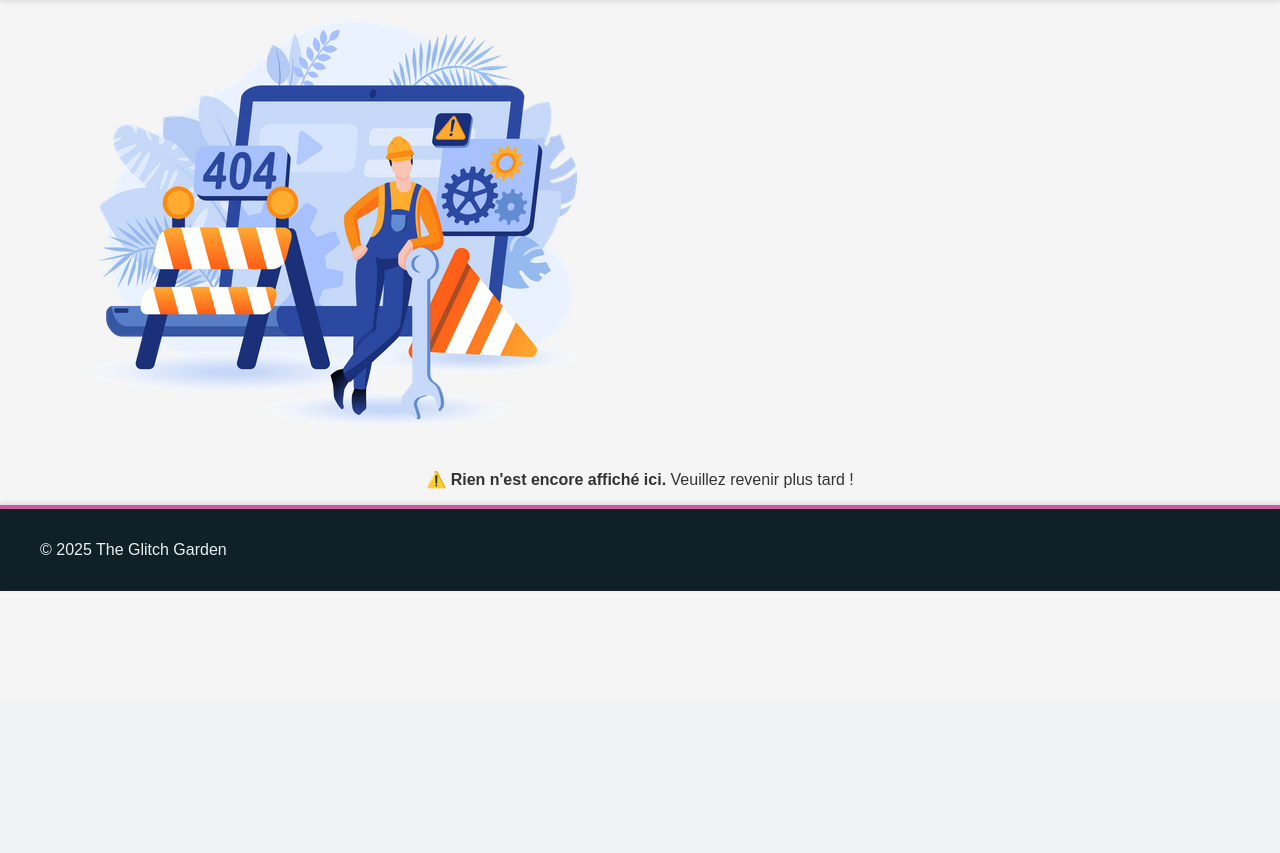
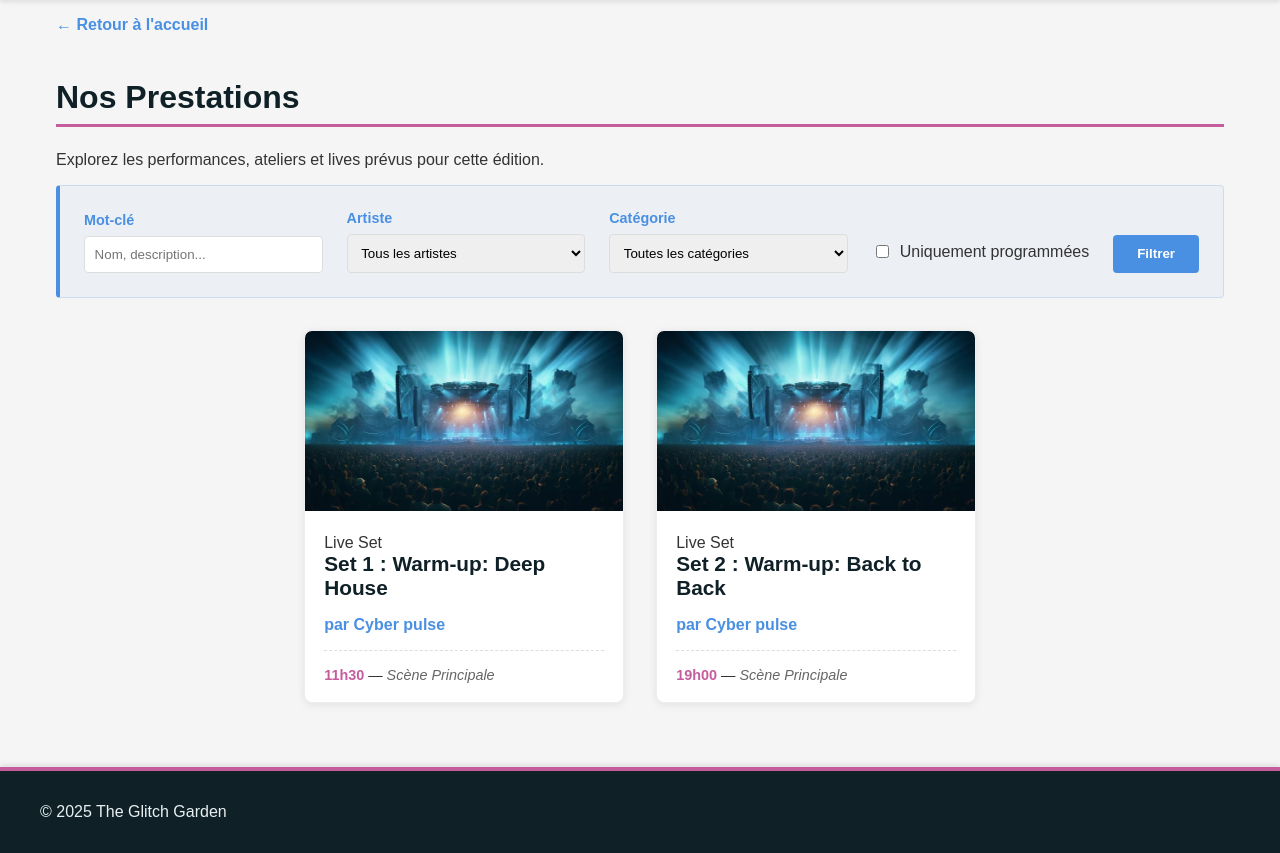
Before and after one commit to Locktix/The-Glitch-Garden, a PHP site: page /prestations.html in a window 1280 px wide. Shown: the part 98-951 px from the top of the page. Before the commit the page ends 689 px from the top, so only its background shows below. Run offline with PHP 8.4, Linux system fonts and the light colour scheme.

Commit message:
Add prestations and contact pages with styles
Implemented new 'prestations' and 'contact' pages with dedicated CSS for each. Updated HTML structure for both pages, including forms and filtering UI for prestations. Added new CSS files: contact.css and prestations.css. Refactored and cleaned up existing CSS files for consistency and removed unnecessary comments. Minor HTML structure improvements and added navigation/back links for better UX.

```diff
--- a/artistes.html
+++ b/artistes.html
@@ -99,7 +99,6 @@
                     </ul>
                 </article>
             </a>
-
             </section>
 
     </main>
--- a/css/connexion.css
+++ b/css/connexion.css
@@ -57,7 +57,6 @@
     box-shadow: 0 0 0 3px rgba(74, 144, 226, 0.2);
 }
 
-/* Style du bouton toggle (l'oeil) */
 #togglePassword {
     position: absolute;
     top: 50%;
--- a/css/main.css
+++ b/css/main.css
@@ -1,43 +1,35 @@
-/* CSS Global, header, footer, navigation */
-
 * { box-sizing: border-box; }
 
 body {
-    /* Fond lumineux pour la subtilité */
     background-color: #F5F5F5;
-    color: #333333; /* Texte foncé pour la lisibilité */
+    color: #333333;
     font-family: Arial, sans-serif;
     font-size: 1rem;
     margin: 0;
     min-height: 100vh;
 }
 
-/* Conteneur de centrage */
 .centrage {
     max-width: 1200px;
     margin-left: auto;
     margin-right: auto;
 }
 
-/* 🎨 Style Subtil : Couleurs profondes et bordures fines */
 header {
     background-color: #0F2027;
     padding: 1rem;
-    color: #E8F0F2; /* Texte très clair */
+    color: #E8F0F2;
     box-shadow: 0 2px 5px rgba(0, 0, 0, 0.1);
-    border-top: 4px solid #4A90E2; /* Bande subtile de couleur cyan/bleu */
+    border-top: 4px solid #4A90E2;
 }
 
-/* On change la bordure du footer pour le distinguer */
 footer {
     background-color: #0F2027;
     padding: 1rem;
-    color: #E8F0F2; /* Texte très clair */
-    border-top: 4px solid #C55D9D; /* Bande subtile de couleur magenta doux */
+    color: #E8F0F2;
+    border-top: 4px solid #C55D9D;
     box-shadow: 0 -2px 5px rgba(0, 0, 0, 0.1);
 }
-
-/* Contenu du header (pour le logo, titre et navigation) */
 .header-content {
     display: flex;
     align-items: center;
@@ -45,7 +37,6 @@ footer {
     justify-content: center;
 }
 
-/* Titre du site */
 header #site-title {
     font-size: 1.8rem;
     font-weight: bold;
@@ -65,7 +56,7 @@ header img {
     height: 50px;
     margin-right: 15px;
 }
-/* cibler l'image en particulier ou toutes les images si c'est un style général */
+
 img {
     -webkit-user-drag: none;
     user-select: none;
@@ -87,7 +78,6 @@ header nav ul {
     padding: 0;
 }
 
-/* Centrage relatif de la navigation principale */
 header .main-nav {
     margin-left: auto;
     margin-right: auto;
--- /dev/null
+++ b/css/prestations.css
@@ -0,0 +1,150 @@
+main.centrage {
+    display: flex;
+    flex-direction: column;
+    padding: 1rem;
+}
+
+.back-link {
+    margin-bottom: 1.5rem;
+    text-decoration: none;
+    color: #4A90E2;
+    font-weight: bold;
+    transition: color 0.2s;
+}
+
+.back-link:hover {
+    color: #C55D9D;
+}
+
+.page-title {
+    font-size: 2rem;
+    font-weight: bold;
+    color: #0F2027;
+    margin-bottom: 0.5rem;
+    border-bottom: 3px solid #C55D9D;
+    padding-bottom: 0.5rem;
+}
+
+.filter-container {
+    border: 1px solid rgba(74, 144, 226, 0.2);
+    border-left: 4px solid #4A90E2;
+    border-radius: 4px;
+    padding: 1.5rem;
+    margin-bottom: 2rem;
+    background-color: rgba(74, 144, 226, 0.05);
+}
+
+.filter-form {
+    display: flex;
+    flex-wrap: wrap;
+    gap: 1.5rem;
+    align-items: flex-end;
+}
+
+.filter-group {
+    display: flex;
+    flex-direction: column;
+    gap: 0.5rem;
+    flex: 1;
+    min-width: 150px;
+}
+
+.filter-group label {
+    font-weight: bold;
+    color: #4A90E2;
+    font-size: 0.9rem;
+}
+
+.filter-group input, .filter-group select {
+    padding: 0.6rem;
+    border: 1px solid #ddd;
+    border-radius: 4px;
+}
+
+.filter-checkbox-group {
+    display: flex;
+    align-items: center;
+    gap: 0.5rem;
+    padding-bottom: 0.7rem;
+}
+
+.btn-filter {
+    background-color: #4A90E2;
+    color: white;
+    border: none;
+    padding: 0.7rem 1.5rem;
+    border-radius: 4px;
+    font-weight: bold;
+    cursor: pointer;
+    transition: 0.2s;
+}
+
+.btn-filter:hover {
+    background-color: #C55D9D;
+}
+
+.prestations-gallery {
+    display: flex;
+    flex-wrap: wrap;
+    gap: 2rem;
+    justify-content: center;
+    padding-bottom: 3rem;
+}
+
+.vignette {
+    text-decoration: none;
+    color: inherit;
+    background-color: #fff;
+    border: 1px solid #EEEEEE;
+    border-radius: 8px;
+    width: 320px;
+    box-shadow: 0 2px 8px rgba(0, 0, 0, 0.08);
+    transition: transform 0.2s, box-shadow 0.2s;
+    overflow: hidden;
+}
+
+.vignette:hover {
+    transform: translateY(-5px);
+    box-shadow: 0 8px 15px rgba(0, 0, 0, 0.15);
+}
+
+.vignette-image img {
+    width: 100%;
+    height: 180px;
+    object-fit: cover;
+}
+
+.vignette-content {
+    padding: 1.2rem;
+}
+
+.vignette-content h3 {
+    margin: 0 0 0.5rem 0;
+    font-size: 1.3rem;
+    color: #0F2027;
+}
+
+.artiste-name {
+    color: #4A90E2;
+    font-weight: bold;
+    margin-bottom: 1rem;
+    font-size: 1rem;
+}
+
+.badge-programmation {
+    margin-top: 1rem;
+    padding-top: 1rem;
+    border-top: 1px dashed #ddd;
+    font-size: 0.9rem;
+    color: #333;
+}
+
+.badge-programmation .heure {
+    font-weight: bold;
+    color: #C55D9D;
+}
+
+.badge-programmation .scene {
+    font-style: italic;
+    color: #666;
+}
--- a/fiche-artiste.html
+++ b/fiche-artiste.html
@@ -33,16 +33,16 @@
 
         <a href="artistes.html" class="back-link">&larr; Retour à la liste des artistes</a>
 
-                <h1 class="page-title">Cyber pulse</h1>
+        <h1 class="page-title">Cyber pulse</h1>
 
         <div class="artist-profile-header">
             <img src="img/artistes/cyber_pulse.jpg" alt="Portrait de Cyber pulse" class="artist-photo">
 
             <div class="artist-presentation">
-                                <p class="artist-real-name">Nom réel : Antoine Dupont</p>
+                <p class="artist-real-name">Nom réel : Antoine Dupont</p>
 
                 <h4>Styles Musicaux</h4>
-                                <div class="styles-tags">
+                <div class="styles-tags">
                     <span class="style-tag">Electro House</span>
                     <span class="style-tag">Future Rave</span>
                 </div>
--- a/prestations.html
+++ b/prestations.html
@@ -5,13 +5,13 @@
     <meta name="viewport" content="width=device-width, initial-scale=1.0">
     <link rel="icon" type="image/png" href="img/logo.png">
     <link rel="stylesheet" href="css/main.css">
+    <link rel="stylesheet" href="css/prestations.css">
     <title>The Glitch Garden - Prestations</title>
 </head>
 <body>
-
     <header>
         <div class="centrage header-content">
-        <a href="index.html"><img src="img/logo.png" alt="Logo The Glitch Garden"></a>
+            <a href="index.html"><img src="img/logo.png" alt="Logo"></a>
             <a id="site-title" href="index.html">The Glitch Garden</a>
             <nav>
                 <ul class="main-nav">
@@ -20,7 +20,6 @@
                     <li><a href="prestations.html" id="current">Prestations</a></li>
                     <li><a href="artistes.html">Artistes</a></li>
                 </ul>
-
                 <ul>
                     <li><a href="connexion.html">Connexion</a></li>
                     <li><a href="inscription.html">S'inscrire</a></li>
@@ -30,10 +29,85 @@
     </header>
 
     <main class="centrage">
+        <a href="index.html" class="back-link">&larr; Retour à l'accueil</a>
 
-    <img src="img/under_construction.webp" alt="Page en construction">
-    <p style="text-align: center;">⚠️ <b>Rien n'est encore affiché ici.</b> Veuillez revenir plus tard !</p>
+        <h1 class="page-title">Nos Prestations</h1>
+        <p class="page-description">Explorez les performances, ateliers et lives prévus pour cette édition.</p>
 
+        <section class="filter-container">
+            <form action="#" method="GET" class="filter-form">
+                <div class="filter-group">
+                    <label for="search">Mot-clé</label>
+                    <input type="text" id="search" name="search" placeholder="Nom, description...">
+                </div>
+
+                <div class="filter-group">
+                    <label for="artiste">Artiste</label>
+                    <select id="artiste" name="artiste">
+                        <option value="">Tous les artistes</option>
+                        <option value="artiste1">Cyber pulse</option>
+                        <option value="artiste2">Deep harmony</option>
+                        <option value="artiste3">Glitch master</option>
+                    </select>
+                </div>
+
+                <div class="filter-group">
+                    <label for="categorie">Catégorie</label>
+                    <select id="categorie" name="categorie">
+                        <option value="">Toutes les catégories</option>
+                        <option value="ElectroHouse">Electro House</option>
+                        <option value="FuturRave">Futur Rave</option>
+                        <option value="DeepHouse">Deep House</option>
+                        <option value="MelodicTechno">Melodic Techno</option>
+                    </select>
+                </div>
+
+                <div class="filter-checkbox-group">
+                    <input type="checkbox" id="programmed" name="programmed">
+                    <label for="programmed">Uniquement programmées</label>
+                </div>
+
+                <button type="submit" class="btn-filter">Filtrer</button>
+            </form>
+        </section>
+
+        <section class="prestations-gallery">
+
+            <a href="fiche-prestation.html" class="vignette">
+                <article>
+                    <div class="vignette-image">
+                        <img src="img/scenes/main_stage_set.jpg" alt="main_stage_set">
+                    </div>
+                    <div class="vignette-content">
+                        <span class="category-tag">Live Set</span>
+                        <h3>Set 1 : Warm-up: Deep House</h3>
+                        <p class="artiste-name">par Cyber pulse</p>
+
+                        <div class="badge-programmation">
+                            <span class="heure">11h30</span> — <span class="scene">Scène Principale</span>
+                        </div>
+                    </div>
+                </article>
+            </a>
+
+
+            <a href="fiche-prestation.html" class="vignette">
+                <article>
+                    <div class="vignette-image">
+                        <img src="img/scenes/main_stage_set.jpg" alt="main_stage_set">
+                    </div>
+                    <div class="vignette-content">
+                        <span class="category-tag">Live Set</span>
+                        <h3>Set 2 : Warm-up: Back to Back</h3>
+                        <p class="artiste-name">par Cyber pulse</p>
+
+                        <div class="badge-programmation">
+                            <span class="heure">19h00</span> — <span class="scene">Scène Principale</span>
+                        </div>
+                    </div>
+                </article>
+            </a>
+        </section>
     </main>
 
     <footer>
@@ -41,6 +115,5 @@
             <p>&copy; 2025 The Glitch Garden</p>
         </div>
     </footer>
-
 </body>
 </html>
```
Also changed, not shown: contact.html (+35 -6 lines), css/artistes.css (+10 -13 lines), css/contact.css (added, +128 -0 lines), css/fiche-artistes.css (+0 -14 lines), css/index.css (+0 -8 lines), css/inscription.css (+3 -8 lines), fiche-prestation.html (+46 -0 lines). Lines whose indentation alone changed are shown as unchanged.
